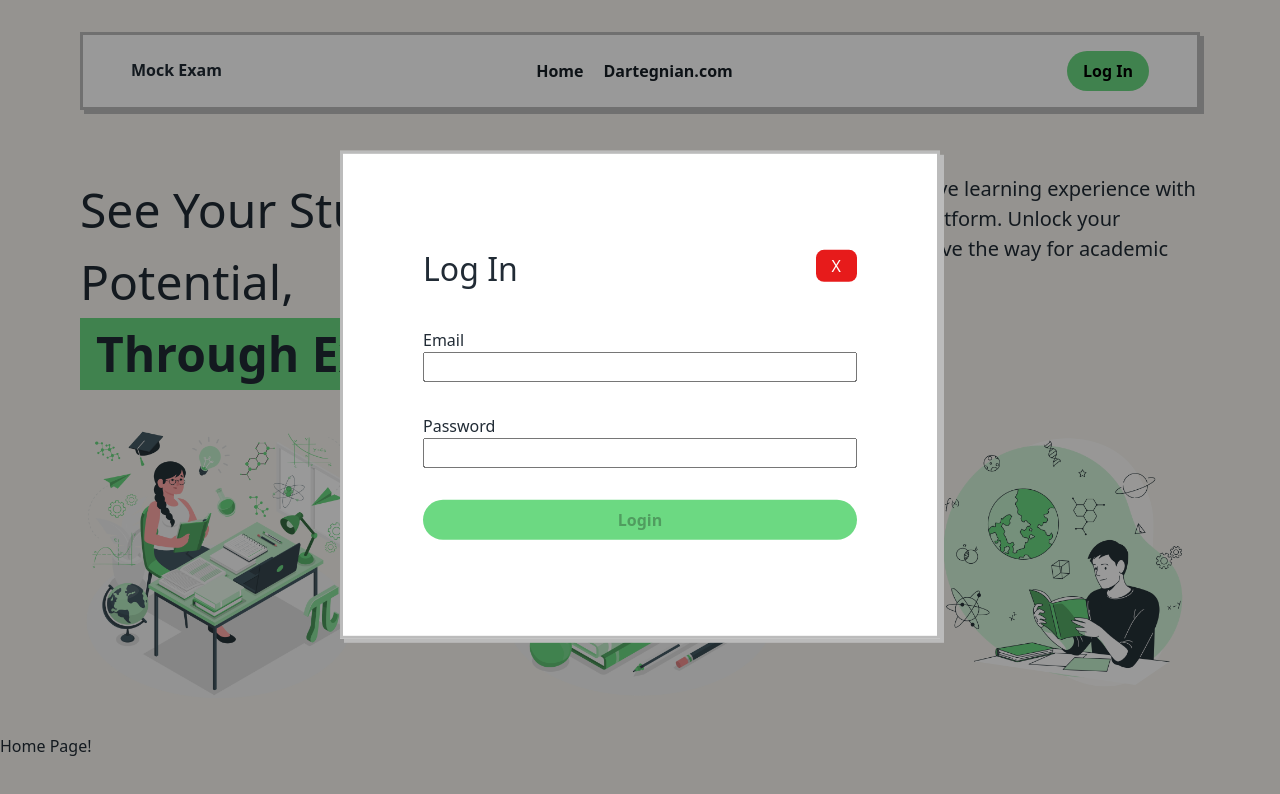
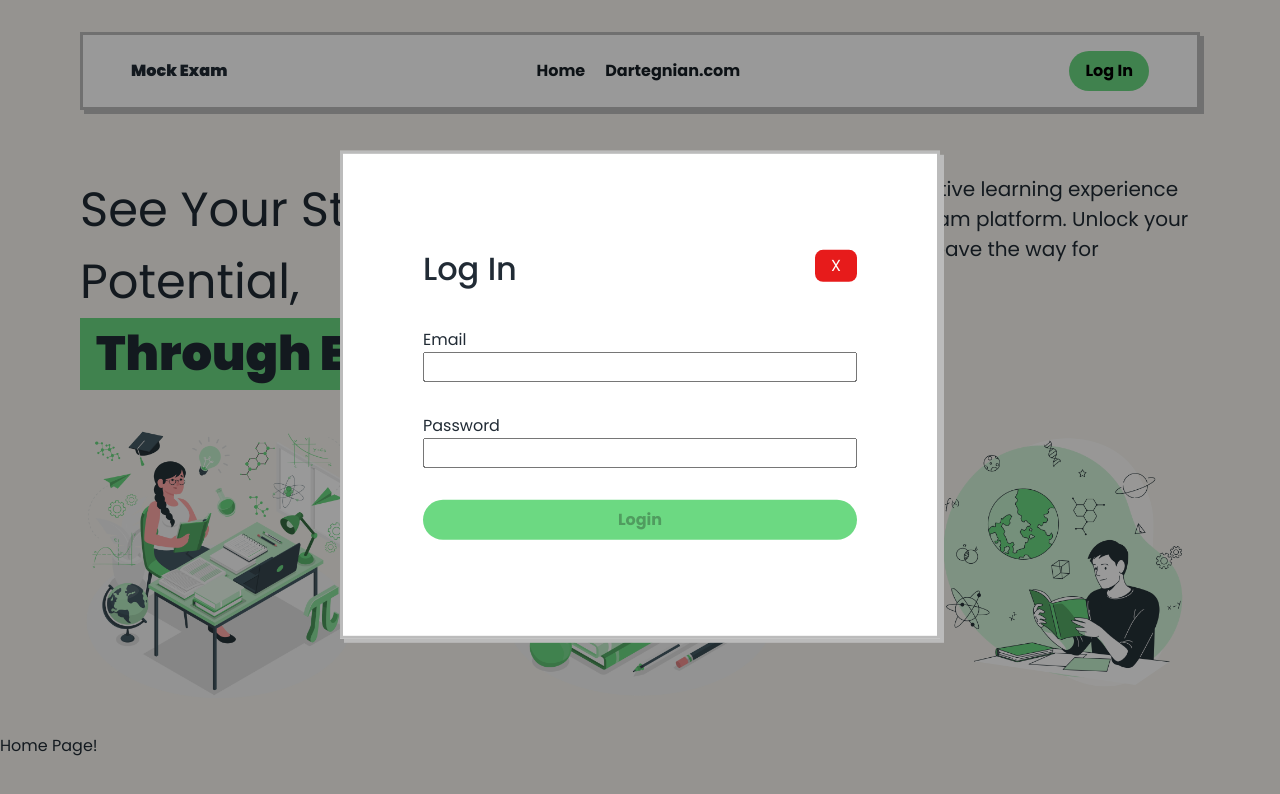
Before and after one commit to Dartegnian/mock-quiz-app, an Angular app: page / in a window 1280 px wide. Shown: the top 794 px of the page. Built offline with nearby package versions, Linux system fonts and the light colour scheme.

Commit message:
Set Poppins as a default font

```diff
--- a/src/assets/scss/global.scss
+++ b/src/assets/scss/global.scss
@@ -1,3 +1,5 @@
 @import "node_modules/bootstrap/scss/_functions.scss";
 @import "node_modules/bootstrap/scss/_variables.scss";
 @import "node_modules/bootstrap/scss/_mixins.scss";
+
+$system-fallback-fonts: system-ui, -apple-system, "Segoe UI", Roboto, "Helvetica Neue", Arial, "Noto Sans", "Liberation Sans", sans-serif, "Apple Color Emoji", "Segoe UI Emoji", "Segoe UI Symbol", "Noto Color Emoji";
--- a/src/index.html
+++ b/src/index.html
@@ -6,6 +6,7 @@
   <base href="/">
   <meta name="viewport" content="width=device-width, initial-scale=1">
   <link rel="icon" type="image/x-icon" href="favicon.ico">
+  <link href="https://fonts.googleapis.com/css2?family=Poppins:wght@400;500;700;900&amp;display=swap" rel="preload" as="style" onload="this.rel = 'stylesheet'" crossorigin=""/>
 </head>
 <body>
   <app-root></app-root>
--- a/src/styles.scss
+++ b/src/styles.scss
@@ -3,4 +3,5 @@
 body {
 	color: #212B35;
 	background-color: #F8F6F0;
+	font-family: "Poppins", $system-fallback-fonts;
 }
```
